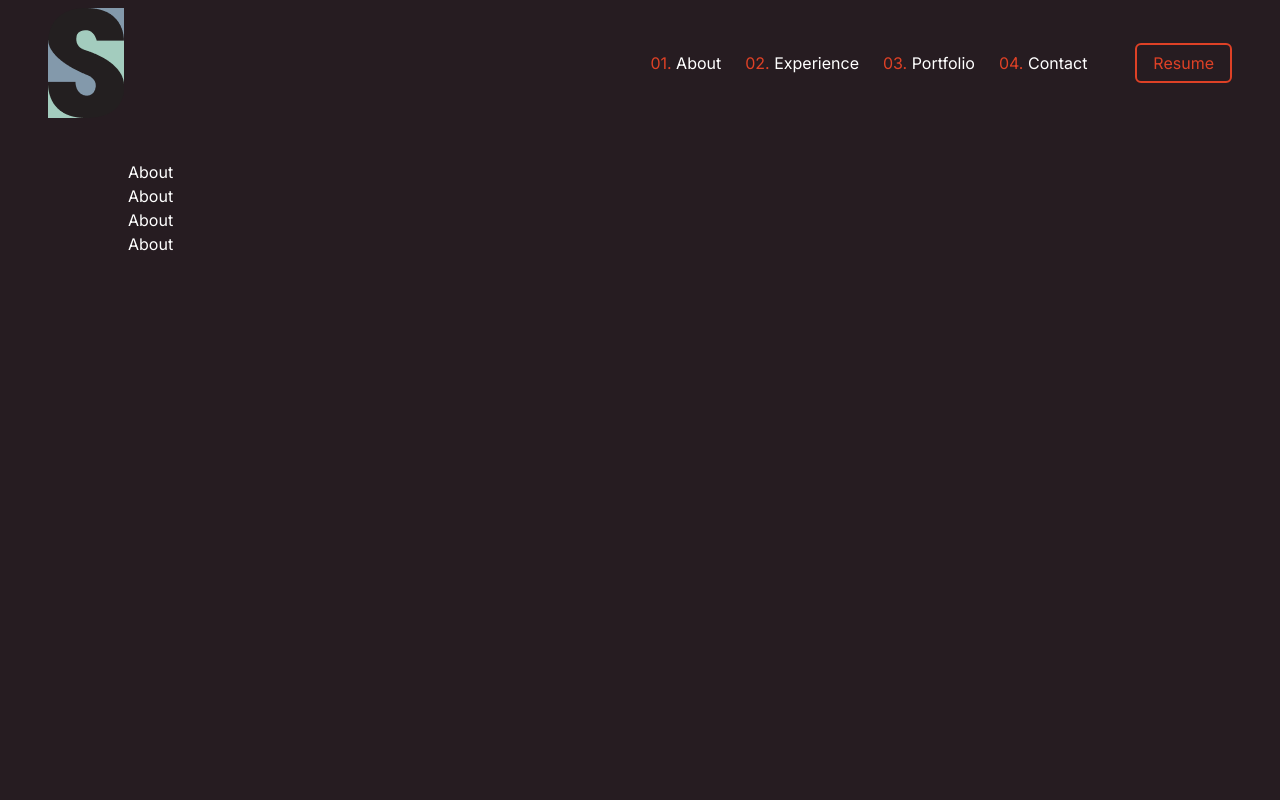
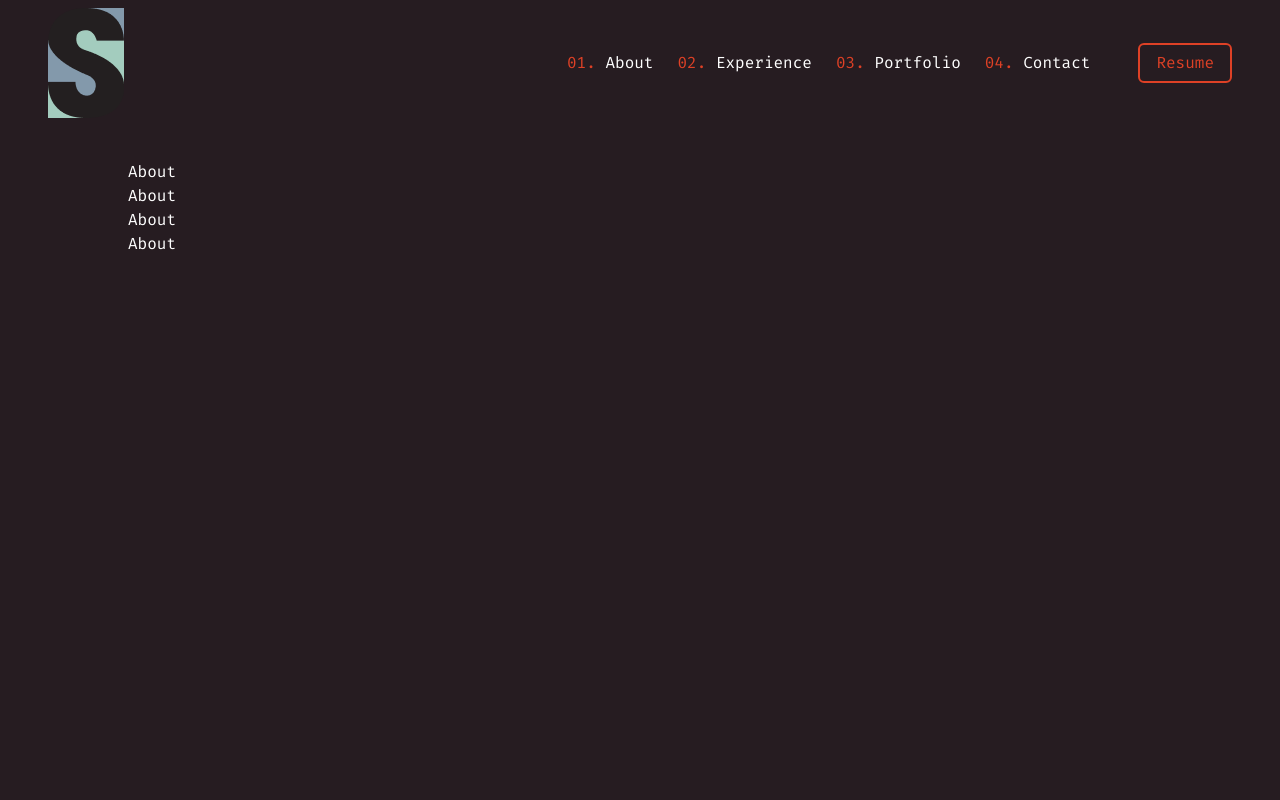
Before and after one commit to Sillen00/Portfolio_CV, a Next.js app: page / in a window 1280 px wide. Shown: the top 800 px of the page. Built offline with nearby package versions, Linux system fonts and the light colour scheme.

Commit message:
Added fira mono font

```diff
--- a/app/layout.tsx
+++ b/app/layout.tsx
@@ -1,10 +1,15 @@
 import type { Metadata } from "next";
-import { Inter } from "next/font/google";
+import { Fira_Mono } from "next/font/google";
 import Footer from "./components/Footer";
 import Header from "./components/Header";
 import "./globals.css";
 
-const inter = Inter({ subsets: ["latin"] });
+const inter = Fira_Mono({
+  weight: "400",
+  style: "normal",
+  subsets: ["latin"],
+  variable: "--fira-mono",
+});
 
 export const metadata: Metadata = {
   title: "Portfolio - Simon Bengtsson - Fullstack Developer - Gothenburg",
```
